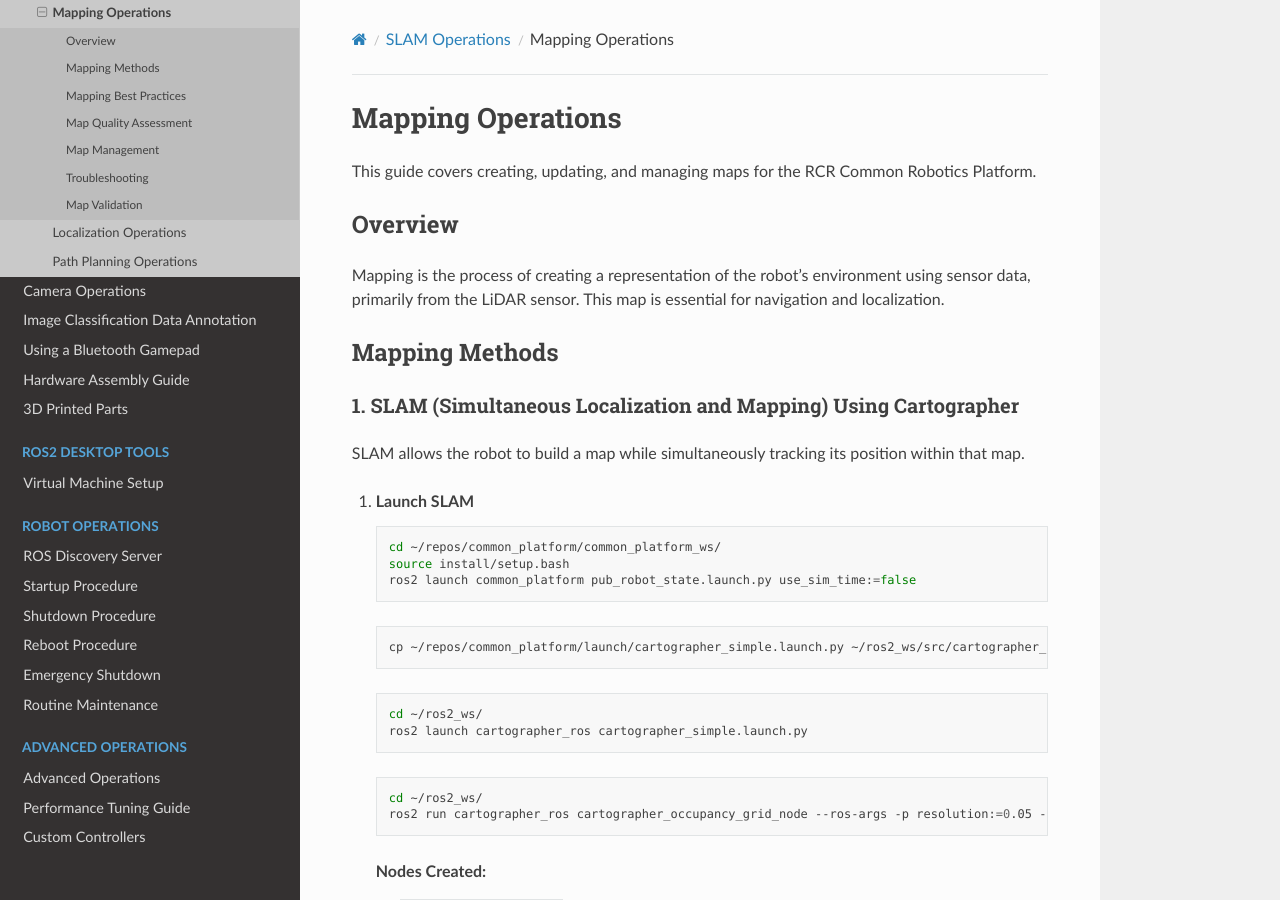
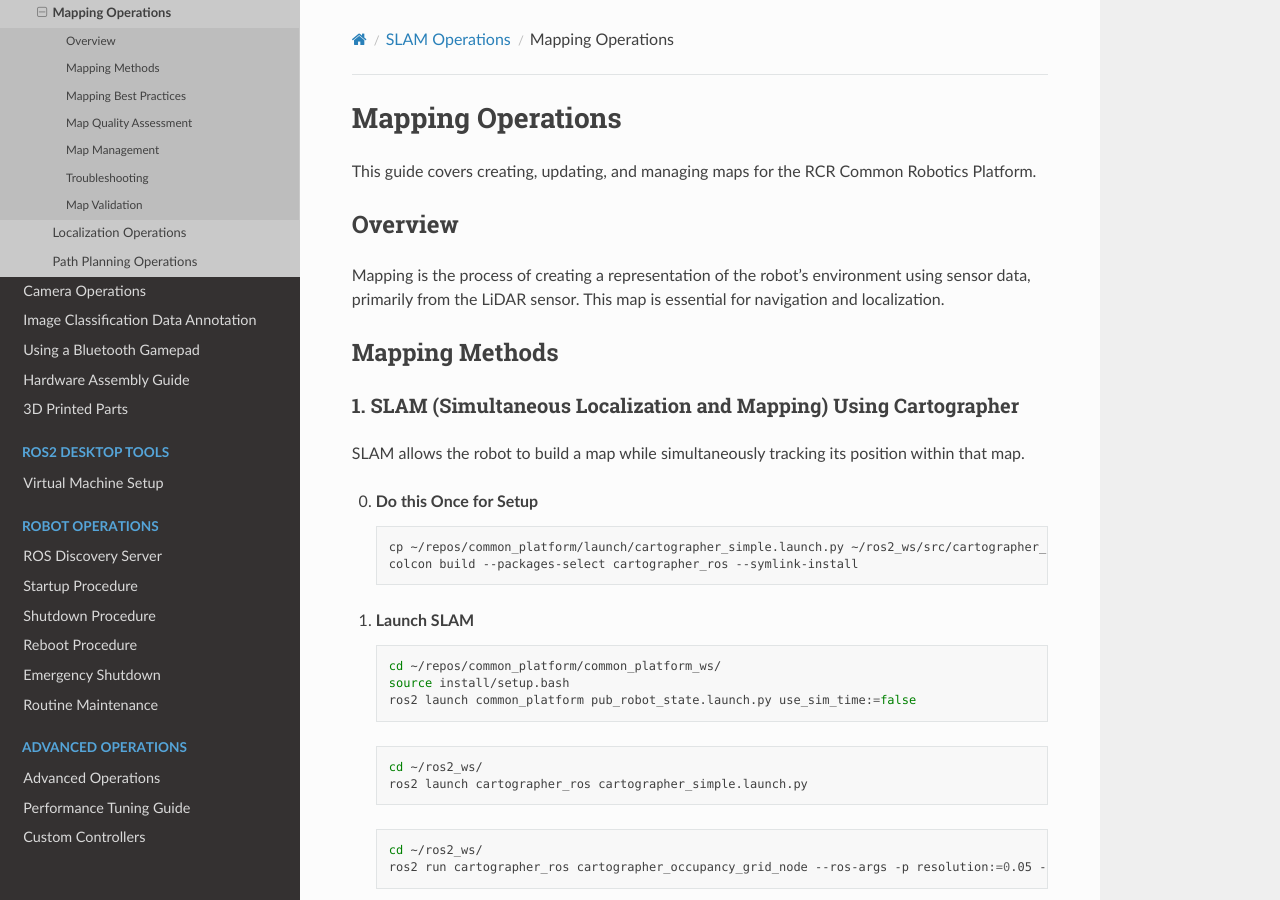
Before and after one commit to RoseCityRobotics/common_platform, a Sphinx documentation site: the page built from docs/source/slam/mapping.md, in a window 1280 px wide and 900 px high. Built offline with Sphinx 7.4.7 and the Read the Docs theme 3.1.0, drawn with Linux system fonts in a browser that asks for light colours; pages that are not in the unit, such as notebooks, are missing from menus.

Commit message:
mapping colcon build

````diff
--- a/docs/source/slam/mapping.md
+++ b/docs/source/slam/mapping.md
@@ -12,15 +12,17 @@ Mapping is the process of creating a representation of the robot's environment u
 
 SLAM allows the robot to build a map while simultaneously tracking its position within that map.
 
+0. **Do this Once for Setup**
+   ```bash
+   cp ~/repos/common_platform/launch/cartographer_simple.launch.py ~/ros2_ws/src/cartographer_ros/cartographer_ros/launch/
+   colcon build --packages-select cartographer_ros --symlink-install
+   ```
+
 1. **Launch SLAM**
    ```bash
    cd ~/repos/common_platform/common_platform_ws/
    source install/setup.bash
    ros2 launch common_platform pub_robot_state.launch.py use_sim_time:=false
-   ```
-
-   ```bash
-   cp ~/repos/common_platform/launch/cartographer_simple.launch.py ~/ros2_ws/src/cartographer_ros/cartographer_ros/launch/
    ```
 
    ```bash
````
